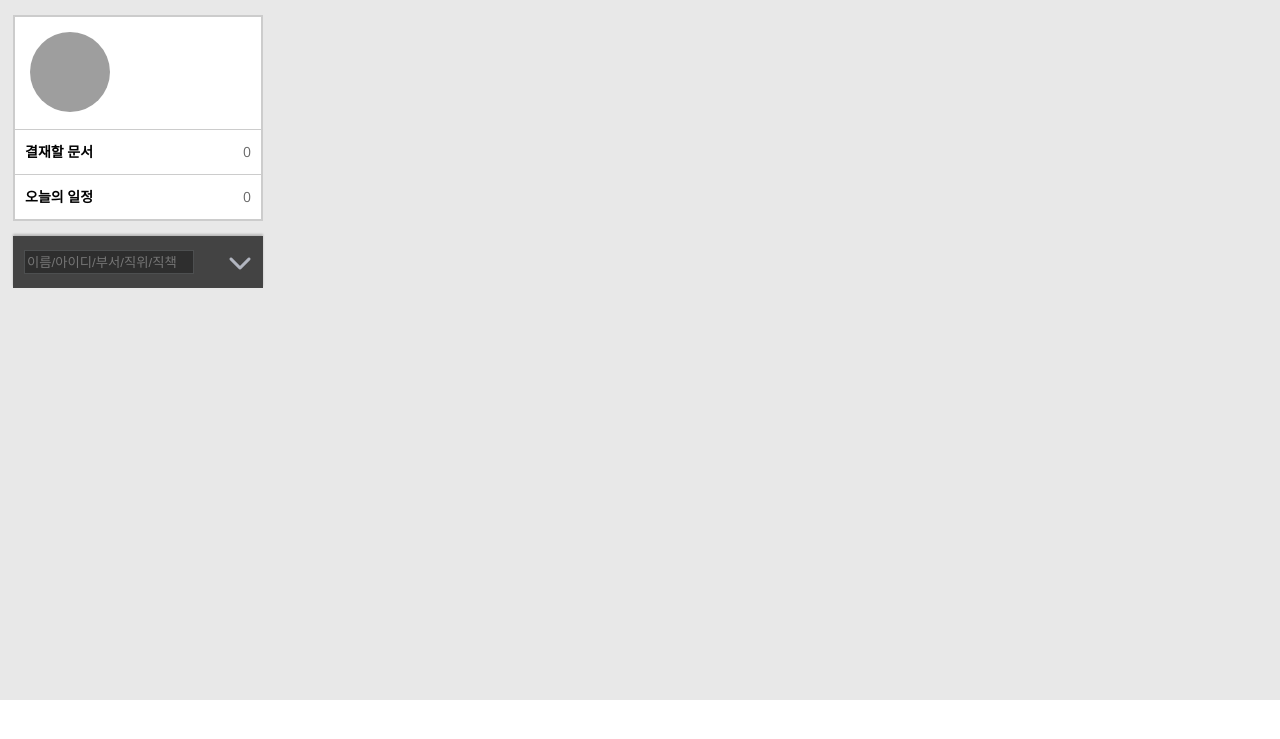
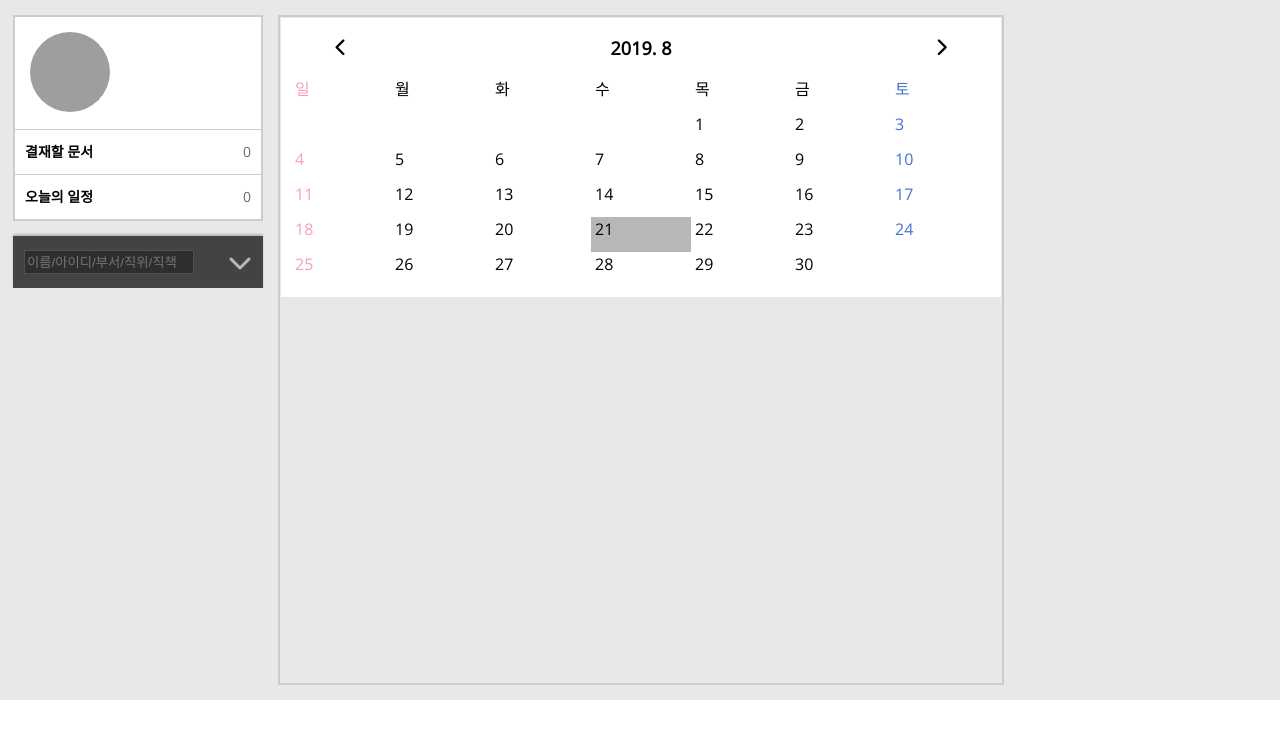
Before and after one commit to dydwlsdlz0527/minioffice, a Java web app: page /view/home/home.jsp in a window 1280 px wide. Shown: the part 40-779 px from the top of the page. Run offline with Tomcat 11, a stand-in JSP engine, Linux system fonts and the light colour scheme; some libraries are stand-ins or nearby versions; grey boxes are pictures that could not be loaded.

Commit message:
-home.jsp 달력추가(전월,다음달 넘어가는건 미완성)

```diff
--- /dev/null
+++ b/WebContent/css/home/calendar_wrap.css
@@ -0,0 +1,29 @@
+.calendar_wrap {
+	border: 2px solid #ccc;
+	margin: 15px 15px;
+	min-height: 50px;
+}
+
+.layer_calendar {
+	background-color: #fff;
+	padding: 10px;
+	padding-top: 0px;
+	margin: 1px;
+	border: none;
+}
+
+td {
+	width: 100px;
+	text-align: left;
+	padding: 4px 0px 15px 4px;
+	display: table-cell;
+	vertical-align: inherit;
+}
+
+tr:nth-child(1) td{
+	text-align: center;
+	vertical-align: middle;
+	padding: 20px 4px;
+	font-weight: 600;
+	font-size: 18px;
+}
--- a/WebContent/css/home/home_side.css
+++ b/WebContent/css/home/home_side.css
@@ -1,10 +1,3 @@
-.body_wrap{
-	min-width: 748px;
-	min-height: 700px;
-	background-color: #e8e8e8;
-	display: flex;
-	flex-direction: column;
-}
 
 .home_side {
 	width: 250px;
@@ -12,6 +5,8 @@
 	min-height: 100px;
 	margin-left: 13px;
 	margin-top: 15px;
+	display: flex;
+	flex-direction: column;
 }
 
 /* profile 영역 */
@@ -109,7 +104,6 @@
 }
 
 .tab_wrap {
-	margin: 0 10px;
 	margin-top: 10px;
 	font-size: 12px;
 	display: none;
--- a/WebContent/css/styles.css
+++ b/WebContent/css/styles.css
@@ -27,9 +27,13 @@ a {
   min-width: 1000px;
 }
 
-.body_wrap {
-  min-height: 600px;
+.body_wrap{
+	min-width: 748px;
+	min-height: 700px;
+	background-color: #e8e8e8;
+	display: flex;
 }
+
 
 .body_content {
   min-width: 748px;
--- a/WebContent/view/home/home.jsp
+++ b/WebContent/view/home/home.jsp
@@ -16,9 +16,58 @@ uri="http://java.sun.com/jsp/jstl/core" %>
   <script src="https://kit.fontawesome.com/6ea03f5ac0.js"></script>
   <link rel="stylesheet" href="${contextPath}/css/styles.css" />
   <link rel="stylesheet" href="${contextPath}/css/home/home_side.css"/>
+  <link rel="stylesheet" href="${contextPath}/css/home/calendar_wrap.css"/>
   <!-- -->
 
   <script>
+  var today = new Date(); //오늘 날짜. 내 컴퓨터 로컬 기준
+  var date = new Date(); //today의 Date를 세어주는 역할
+  function prevCalendar() {
+	  today = new Date(today.getFullYear(), today.getMonth()-1, today.getDate());
+	  buildCalendar();
+  }
+
+  function nextCalendar() {
+	  today = new Date(today.getFullYear(), today.getMonth()+1, today.getDate());
+	  buildCalendar();
+  }
+
+  function buildCalendar() {
+	  var doMonth = new Date(today.getFullYear(), today.getMonth(), 1);
+	  var lastDate = new Date(today.getFullYear(), today.getMonth() + 1, 0);
+	  var tbCalendar = document.getElementById("calendar");
+	  var tbCalenderYM = document.getElementById("tbCalendarYM");
+	  tbCalendarYM.innerHTML = today.getFullYear() + ". " + (today.getMonth() + 1);
+	  while (tbCalendar.rows.length > 2) {
+		tbCalendar.deleteRow($(this).parents("calendar").rows.length - 1);
+	  }
+	  var row = null;
+	  row = tbCalendar.insertRow();
+	  var cnt = 0;
+	  for (i = 0; i < doMonth.getDay(); i++) {
+		cell = row.insertCell();
+		cnt = cnt + 1;
+	  }
+
+	  for (i = 1; i < lastDate.getDate(); i++) {
+		cell = row.insertCell();
+		cell.innerHTML = i;
+		cnt = cnt + 1;
+		if (cnt % 7 == 1) {
+			cell.innerHTML = "<font color = #F79DC2>" + i;
+		}
+		if (cnt % 7 == 0) {
+			cell.innerHTML = "<font color = #4373CE>" + i;
+			row = calendar.insertRow();
+		}
+		if (today.getFullYear() == date.getFullYear()
+				&& today.getMonth() == date.getMonth()
+				&& i == date.getDate()) {
+			cell.bgColor = "#B7B7B7";
+		}
+	}
+  }
+
   $(function(){
 	 $("#orgToggle").click(function(){
 		 if ($(".tab_wrap").css("display") == "none") {
@@ -28,6 +77,7 @@ uri="http://java.sun.com/jsp/jstl/core" %>
 		}
 	 });
   });
+
   </script>
 
 </head>
@@ -80,7 +130,9 @@ uri="http://java.sun.com/jsp/jstl/core" %>
       </div>
     </header>
     <!-- header finish -->
+    <!-- body_wrap -->
     <div class="body_wrap">
+      <!-- home_side -->
       <div class="home_side">
   	    <div class="profile_wrap">
   	      <div class="profile">
@@ -124,7 +176,34 @@ uri="http://java.sun.com/jsp/jstl/core" %>
   	      </div>
   	    </div>
       </div>
+      <!-- home_side finish -->
+      <!-- calendar_wrap -->
+      <div class="calendar_wrap">
+        <div class="layer_calendar">
+          <table id="calendar">
+            <tr>
+              <td><i onclick="prevCalendar()" class="fas fa-chevron-left"></i></td>
+              <td align="center" id="tbCalendarYM" colspan="5"></td>
+              <td><i onclick="nextCalendar()" class="fas fa-chevron-right"></i></td>
+            </tr>
+            <tr>
+              <td><font color = "#F79DC2">일</font></td>
+              <td>월</td>
+              <td>화</td>
+              <td>수</td>
+              <td>목</td>
+              <td>금</td>
+              <td><font color = "#4373CE">토</font></td>
+            </tr>
+          </table>
+          <script type="text/javascript">
+          	buildCalendar();
+          </script>
+        </div>
+      </div>
+      <!-- calendar_wrap finish -->
     </div>
+    <!-- body_wrap finish -->
   </div>
   <!-- wrap finish -->
 </body>
```
